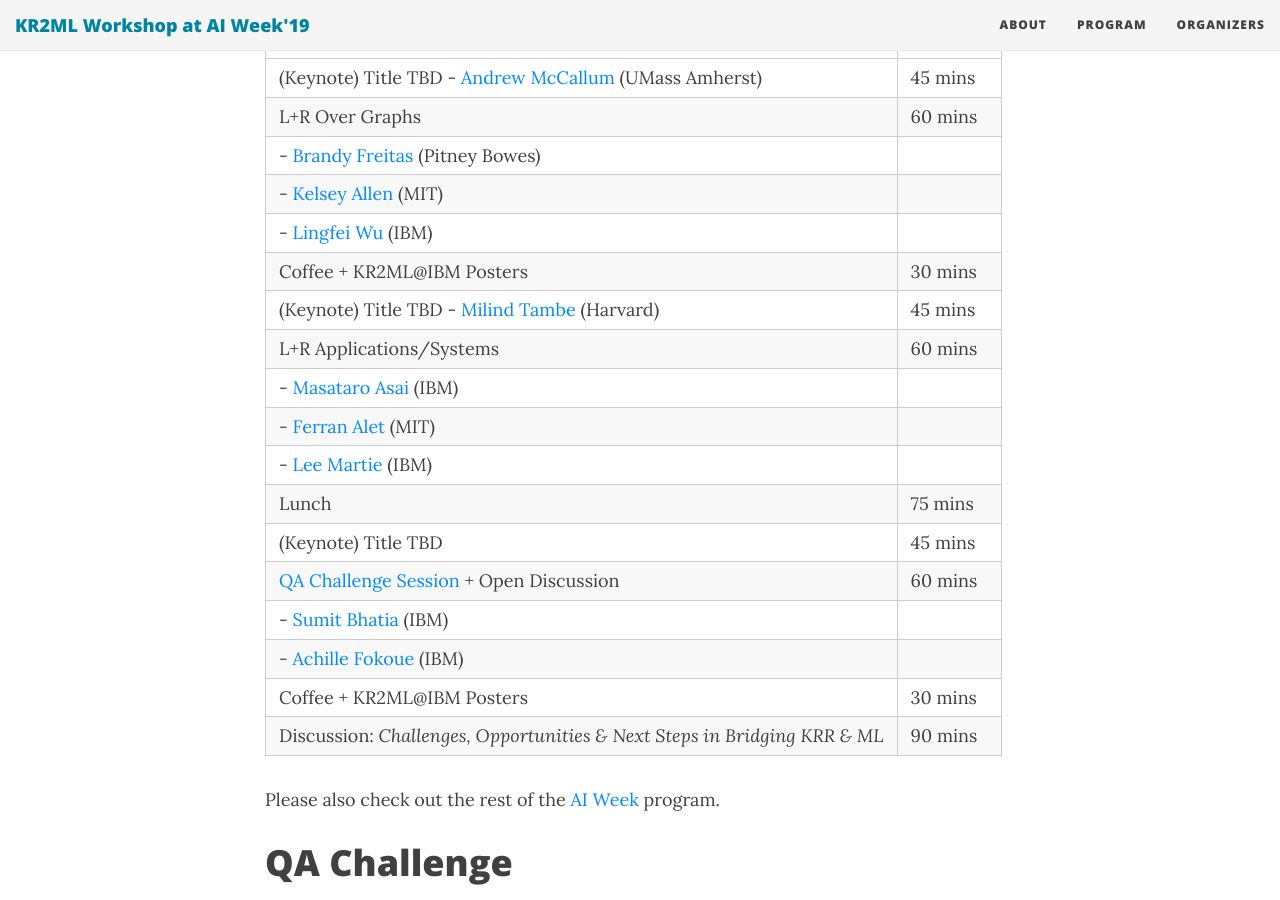
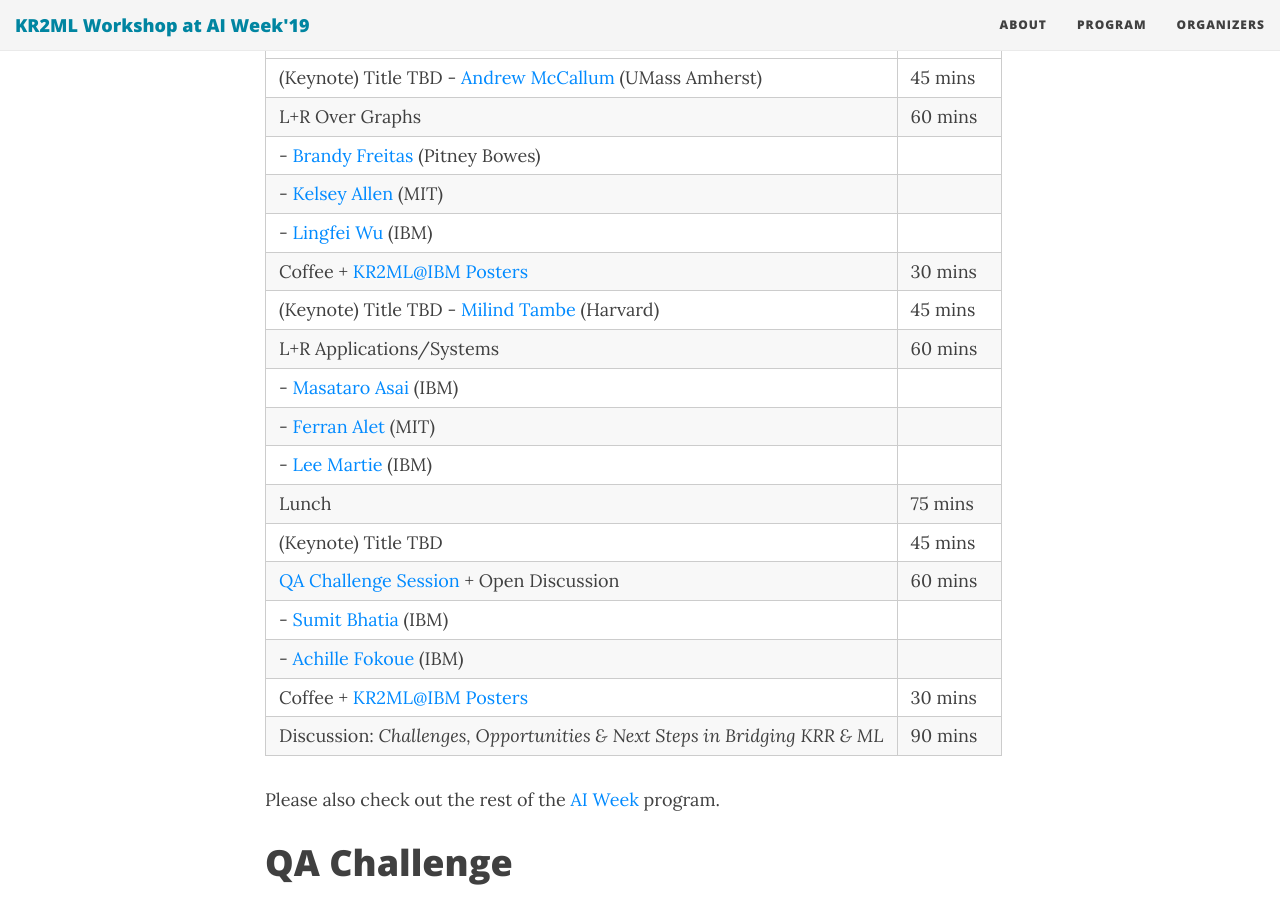
Before and after one commit to kr2ml/ibm-2019, a Jekyll site: the page built from index.md, in a window 1280 px wide and 900 px high, scrolled down 911 px. Built offline with Jekyll 4.4.1, drawn with Linux system fonts in a browser that asks for light colours; nearby versions of some CDN libraries; part of the change alters nothing that is shown.

```diff
--- a/index.md
+++ b/index.md
@@ -21,7 +21,7 @@ Machine learning (ML) has seen a tremendous amount of recent success, and has be
 | - [Brandy Freitas](https://www.linkedin.com/in/brandyalexandrafreitas) (Pitney Bowes)                |          |
 | - [Kelsey Allen](https://cbmm.mit.edu/about/people/allen) (MIT)                           |          |
 | - [Lingfei Wu](https://researcher.watson.ibm.com/researcher/view.php?person=us-wuli) (IBM)                                          |          |
-| Coffee + KR2ML@IBM Posters                     | 30 mins  |
+| Coffee + [KR2ML@IBM Posters](#poster-session)                     | 30 mins  |
 | (Keynote) Title TBD - [Milind Tambe](https://www.seas.harvard.edu/directory/mtambe) (Harvard)             | 45 mins  |
 | L+R Applications/Systems                       | 60 mins  |
 | - [Masataro Asai](https://researcher.watson.ibm.com/researcher/view.php?person=ibm-Masataro.Asai) (IBM)                         |           |
@@ -32,7 +32,7 @@ Machine learning (ML) has seen a tremendous amount of recent success, and has be
 | [QA Challenge Session](#qa-challenge-session) + Open Discussion         | 60 mins  |
 | - [Sumit Bhatia](https://researcher.watson.ibm.com/researcher/view.php?person=in-sumitbhatia) (IBM) | |
 | - [Achille Fokoue](https://researcher.watson.ibm.com/researcher/view.php?person=us-achille) (IBM) | |
-| Coffee + KR2ML@IBM Posters                     | 30 mins  |
+| Coffee + [KR2ML@IBM Posters](#poster-session)                     | 30 mins  |
 | Discussion: *Challenges, Opportunities & Next Steps in Bridging KRR & ML*                                | 90 mins|
 
 Please also check out the rest of the [AI Week](https://ibm.biz/ai-research-week) program.
```
